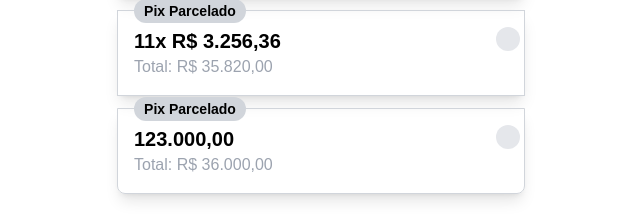
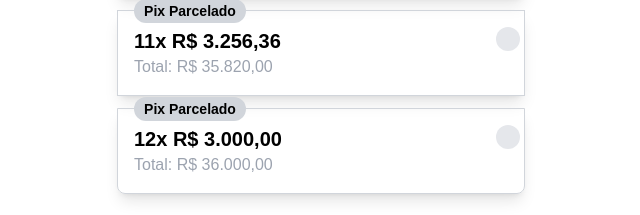
Before and after one commit to kingjotaro/woovi-jr, a Next.js app: page / in a window 1280 px wide. Shown: the part 1190-1405 px from the top of the page, without its empty margins (319-959 px from the left). Built offline with nearby package versions, Linux system fonts and the light colour scheme.

Commit message:
fixed bug on pix installment component

```diff
--- a/src/app/paymentoptions/pixInstallment.tsx
+++ b/src/app/paymentoptions/pixInstallment.tsx
@@ -32,7 +32,7 @@
           {title}
         </div>
         <div className="flex flex-col items-start">
-          <div className="text-xl font-semibold">{installment+amount}</div>
+          <div className="text-xl font-semibold">{installment+'x R$ '+amount}</div>
           <div className="text-gray-400"> {cet}</div>
           <button
             className={`absolute top-4 right-1 w-6 h-6 rounded-full flex items-center justify-center text-white focus:outline-none ${isSelected ? 'bg-customGreen' : 'bg-gray-200'
--- a/src/app/paymentpix/Installment.tsx
+++ b/src/app/paymentpix/Installment.tsx
@@ -40,7 +40,7 @@
               <label htmlFor="pix" className="ml-2">1ª entrada no Pix</label>
             </div>
             <div className="ml-auto text-right text-gray-700 font-semibold">
-              R$ {installmentAmount}
+              R$ {amount}
             </div>
           </div>
           {[...Array(installments - 1)].map((_, index) => (
@@ -53,7 +53,7 @@
                 <label htmlFor={`card-${index + 1}`} className="ml-2">{index + 2}ª no cartão</label>
               </div>
               <div className="ml-auto text-right text-gray-700 font-semibold">
-                R$ {installmentAmount}
+                R$ {amount}
               </div>
             </div>
           ))}
--- a/src/app/paymentpix/qrcode.tsx
+++ b/src/app/paymentpix/qrcode.tsx
@@ -42,7 +42,7 @@
   const paymentData = generateBRCode(emvCode);
 
   return (
-    <div>
+    <div className="mt-5 gap-1">
       <div>
         <div ref={qrRef}>
           <QRCode value={paymentData} size={332} />
--- a/src/app/utils/mockPix.js
+++ b/src/app/utils/mockPix.js
@@ -39,7 +39,7 @@
         const installment = {
             title: 'Pix Parcelado',
             installment: months - i + 1,
-            amount: `x R$ ${formatarNumero(currentAmount / (months - i + 1))}`,
+            amount: `${formatarNumero(currentAmount / (months - i + 1))}`,
             cet: `Total: R$ ${cetFormatted}`
         };
 
```
